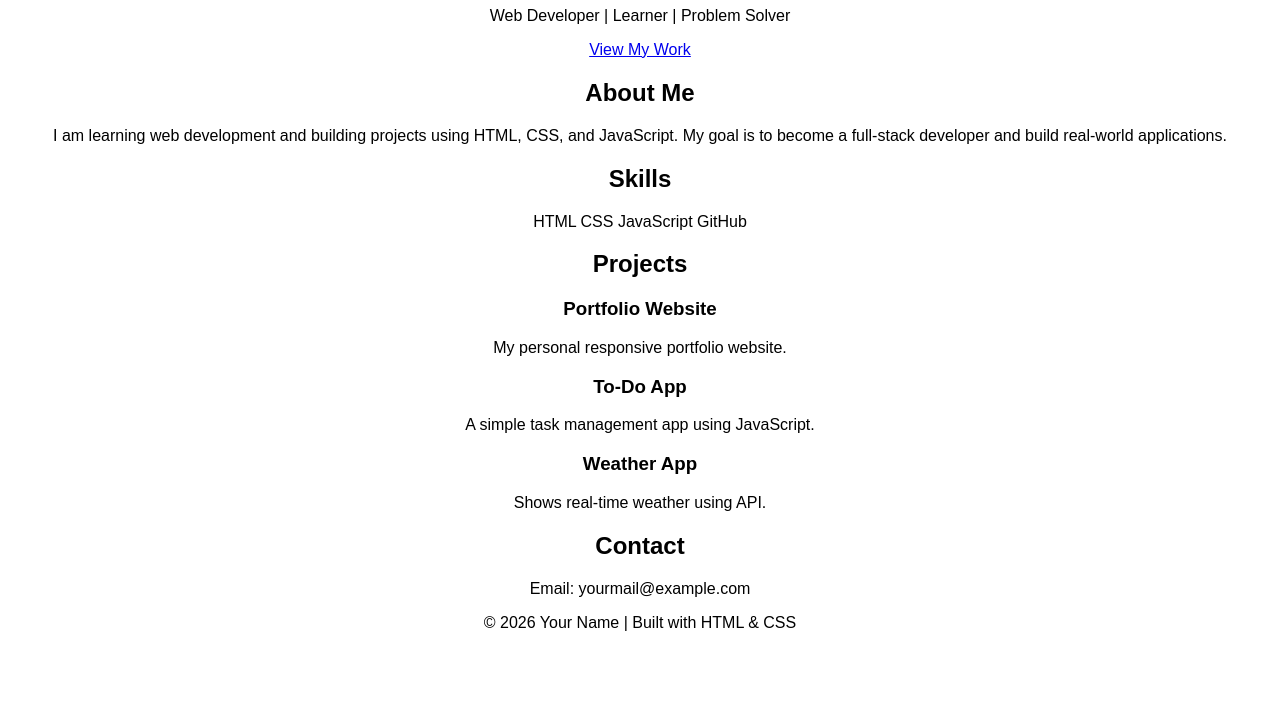
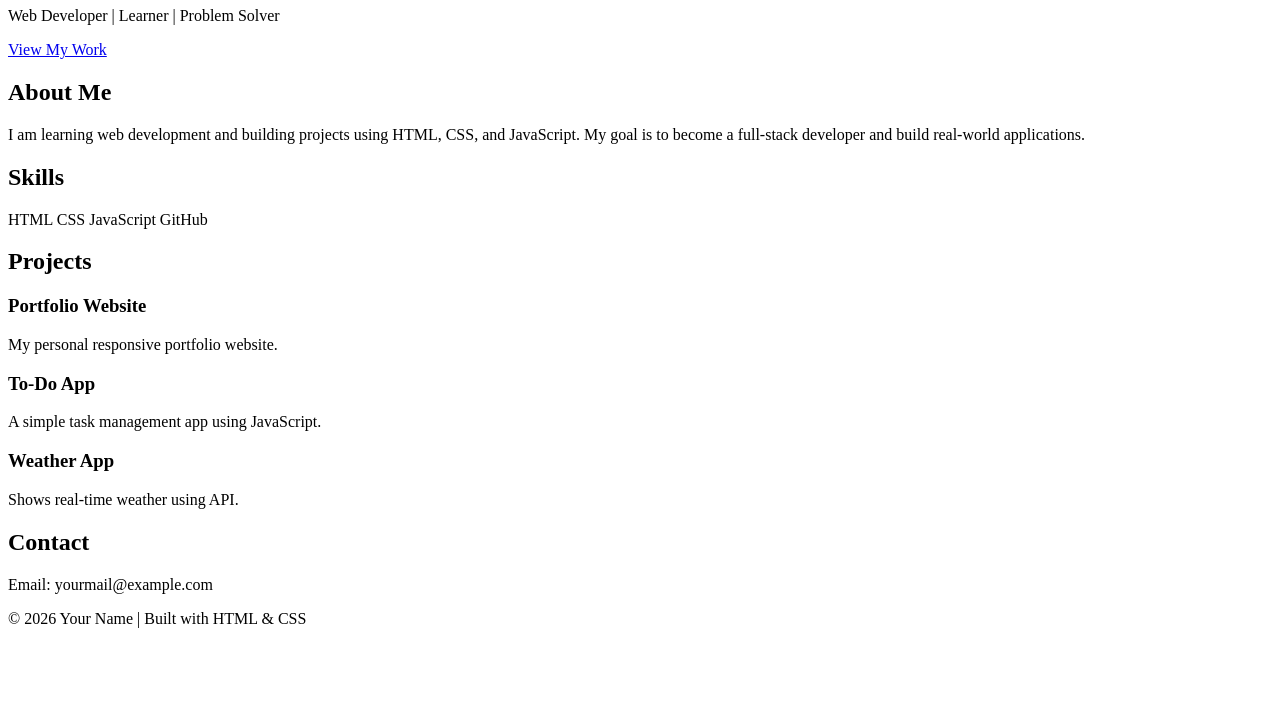
Before and after one commit to chandanaamrutha7-netizen/my-portfolio, a plain HTML site: page index.html in a window 1280 px wide. Shown: the part 74-800 px from the top of the page. Drawn offline with Linux system fonts and the light colour scheme.

Commit message:
Update style.css

```diff
--- a/style.css
+++ b/style.css
@@ -1,4 +1,72 @@
-body {
-  font-family: Arial;
-  text-align: center;
-}
+<!DOCTYPE html>
+<html lang="en">
+<head>
+  <meta charset="UTF-8">
+  <meta name="viewport" content="width=device-width, initial-scale=1.0">
+  <title>My Portfolio</title>
+  <link rel="stylesheet" href="style.css">
+</head>
+
+<body>
+
+  <!-- Header -->
+  <header class="hero">
+    <h1>Hi, I'm Your Name 👋</h1>
+    <p>Web Developer | Learner | Problem Solver</p>
+    <a href="#projects" class="btn">View My Work</a>
+  </header>
+
+  <!-- About -->
+  <section class="section">
+    <h2>About Me</h2>
+    <p>
+      I am learning web development and building projects using HTML, CSS, and JavaScript.
+      My goal is to become a full-stack developer and build real-world applications.
+    </p>
+  </section>
+
+  <!-- Skills -->
+  <section class="section">
+    <h2>Skills</h2>
+    <div class="skills">
+      <span>HTML</span>
+      <span>CSS</span>
+      <span>JavaScript</span>
+      <span>GitHub</span>
+    </div>
+  </section>
+
+  <!-- Projects -->
+  <section id="projects" class="section">
+    <h2>Projects</h2>
+
+    <div class="card">
+      <h3>Portfolio Website</h3>
+      <p>My personal responsive portfolio website.</p>
+    </div>
+
+    <div class="card">
+      <h3>To-Do App</h3>
+      <p>A simple task management app using JavaScript.</p>
+    </div>
+
+    <div class="card">
+      <h3>Weather App</h3>
+      <p>Shows real-time weather using API.</p>
+    </div>
+
+  </section>
+
+  <!-- Contact -->
+  <section class="section">
+    <h2>Contact</h2>
+    <p>Email: yourmail@example.com</p>
+  </section>
+
+  <!-- Footer -->
+  <footer>
+    <p>© 2026 Your Name | Built with HTML & CSS</p>
+  </footer>
+
+</body>
+</html>
```
